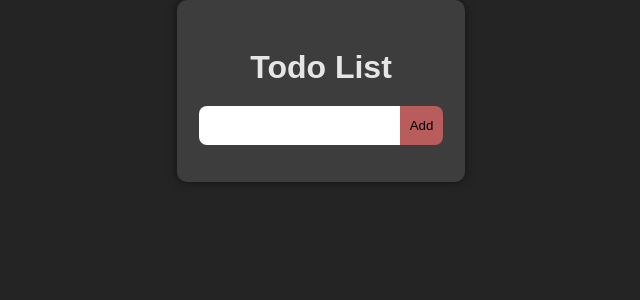
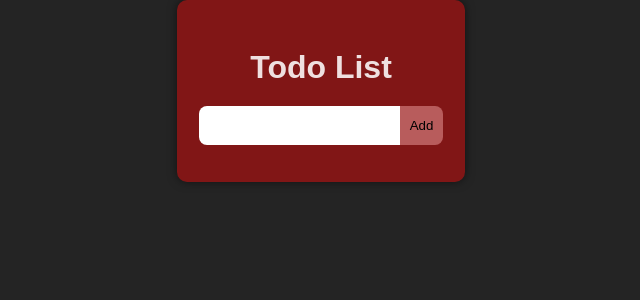
Before and after one commit to iiSurf/labTodoList320, a React (Vite) app: page / in a window 1280 px wide. Shown: the top 300 px of the page, without its empty margins (319-959 px from the left). Built offline with nearby package versions, Linux system fonts and the light colour scheme.

Commit message:
changed form background color for time being

```diff
--- a/src/App.css
+++ b/src/App.css
@@ -1,5 +1,5 @@
 .container {
-  background-color: #3d3d3d;
+  background-color: #811616;
   padding: 22px;
   border-radius: 10px;
   box-shadow: 0 0 10px rgba(0, 0, 0, 0.5);
```
